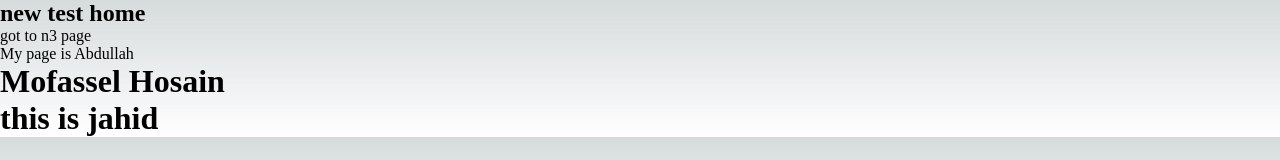
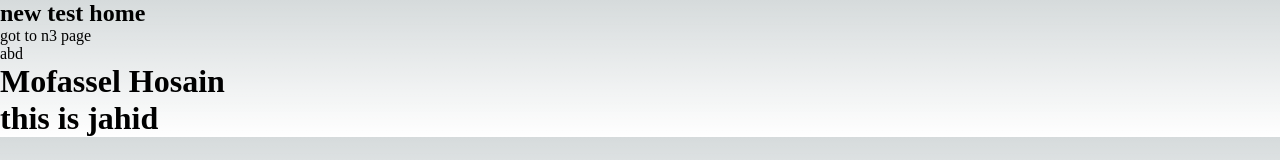
Before and after one commit to eashishir/Creative-Project-Manager, a Next.js app: page /new1 in a window 1280 px wide. Shown: the top 160 px of the page. Built offline with nearby package versions, Linux system fonts and the light colour scheme.

Commit message:
my commit

```diff
--- a/pages/new1/index.js
+++ b/pages/new1/index.js
@@ -14,7 +14,7 @@ const Home = () => {
 
             </Link>
 
-            <p>My page is Abdullah</p>
+            <p>abd</p>
             <div>
                 <h1>Mofassel Hosain</h1>
                 <h1>this is jahid</h1>
```
